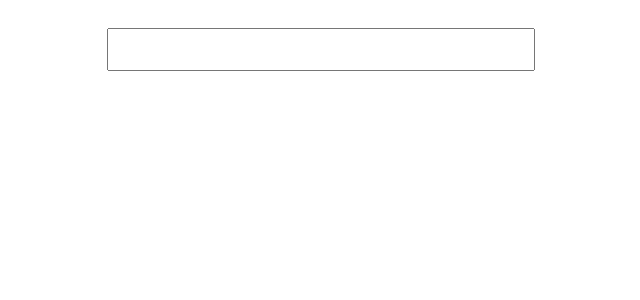
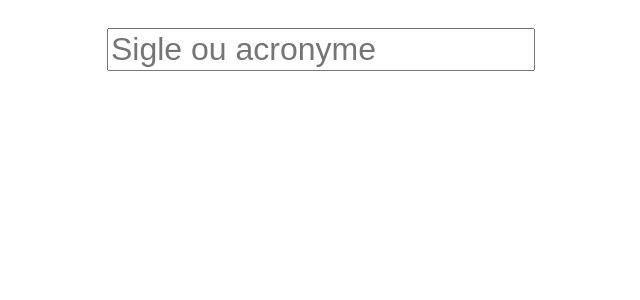
Before and after one commit to ColinMaudry/dictionnaire-sigles, a Vue app: page / in a window 1280 px wide. Shown: the top 300 px of the page, without its empty margins (319-959 px from the left). Built offline with nearby package versions, Linux system fonts and the light colour scheme.

Commit message:
Search field improved, columns wifth

```diff
--- a/public/main.css
+++ b/public/main.css
@@ -1,5 +1,5 @@
 html {
-  font-size: 20pt;
+  font-size: 20px;
   width:100%;
 }
 
@@ -15,4 +15,8 @@ text-align:center;
 table {
   width: 90%;
   text-align:left;
+  margin:auto;
 }
+thead {
+  font-weight:bold;
+}]
--- a/src/App.vue
+++ b/src/App.vue
@@ -1,8 +1,21 @@
 <template>
   <div>
     <div id="app2">
-    <input id="search" v-model="search" v-on:keyup="makeSearch">
+    <input
+      id="search"
+      v-model="search"
+      v-on:keyup="makeSearch"
+      title="Champ de recherche"
+      placeholder="Sigle ou acronyme"
+      aria-label="Rechercher un sigle ou acronyme"
+      type="search"
+      >
     <table v-if="rows[0]">
+      <colgroup>
+        <col style="min-width=80px;width=10%"/>
+        <col style=""/>
+        <col style="min-width=100px;width=15%"/>
+      </colgroup>
       <thead>
         <td>Sigle</td>
         <td>Définition</td>
```
